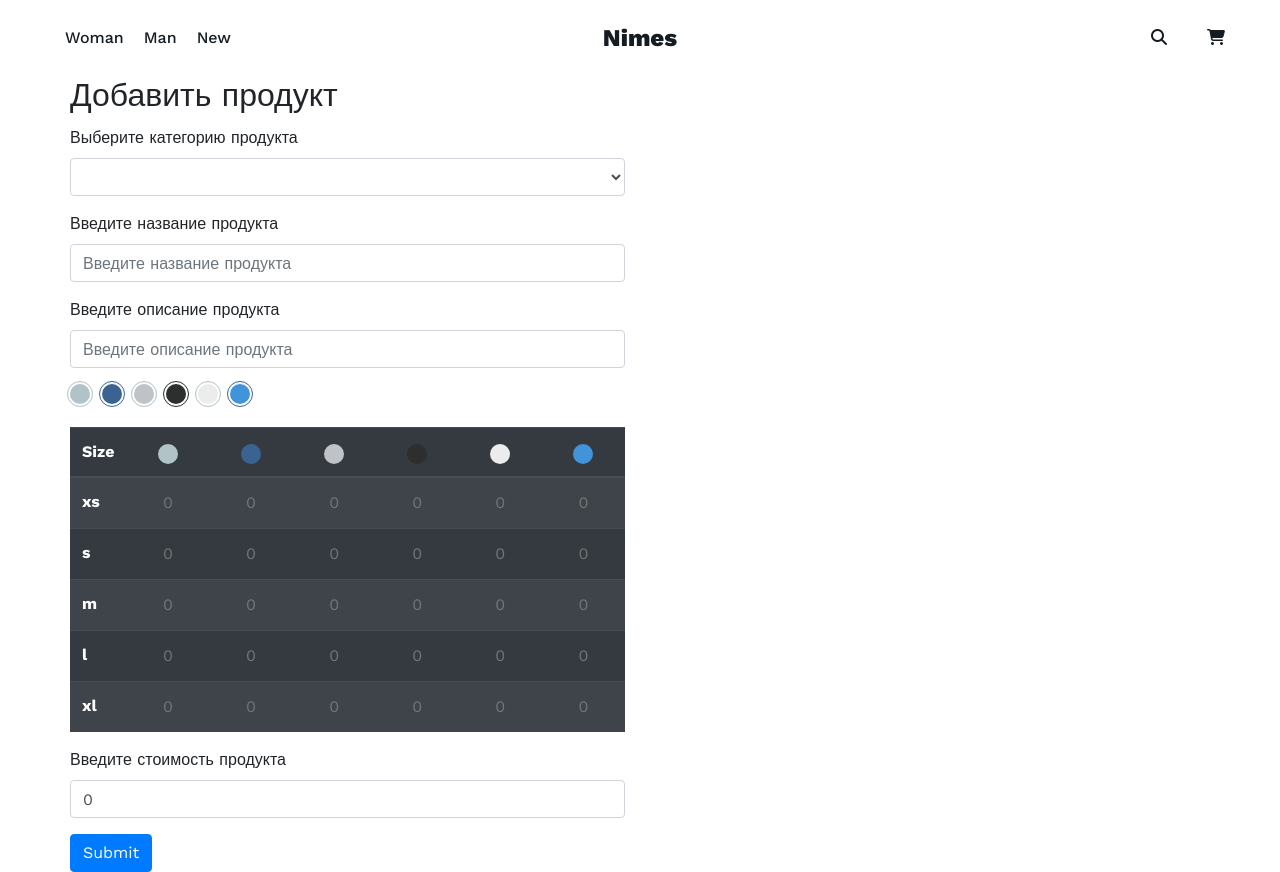
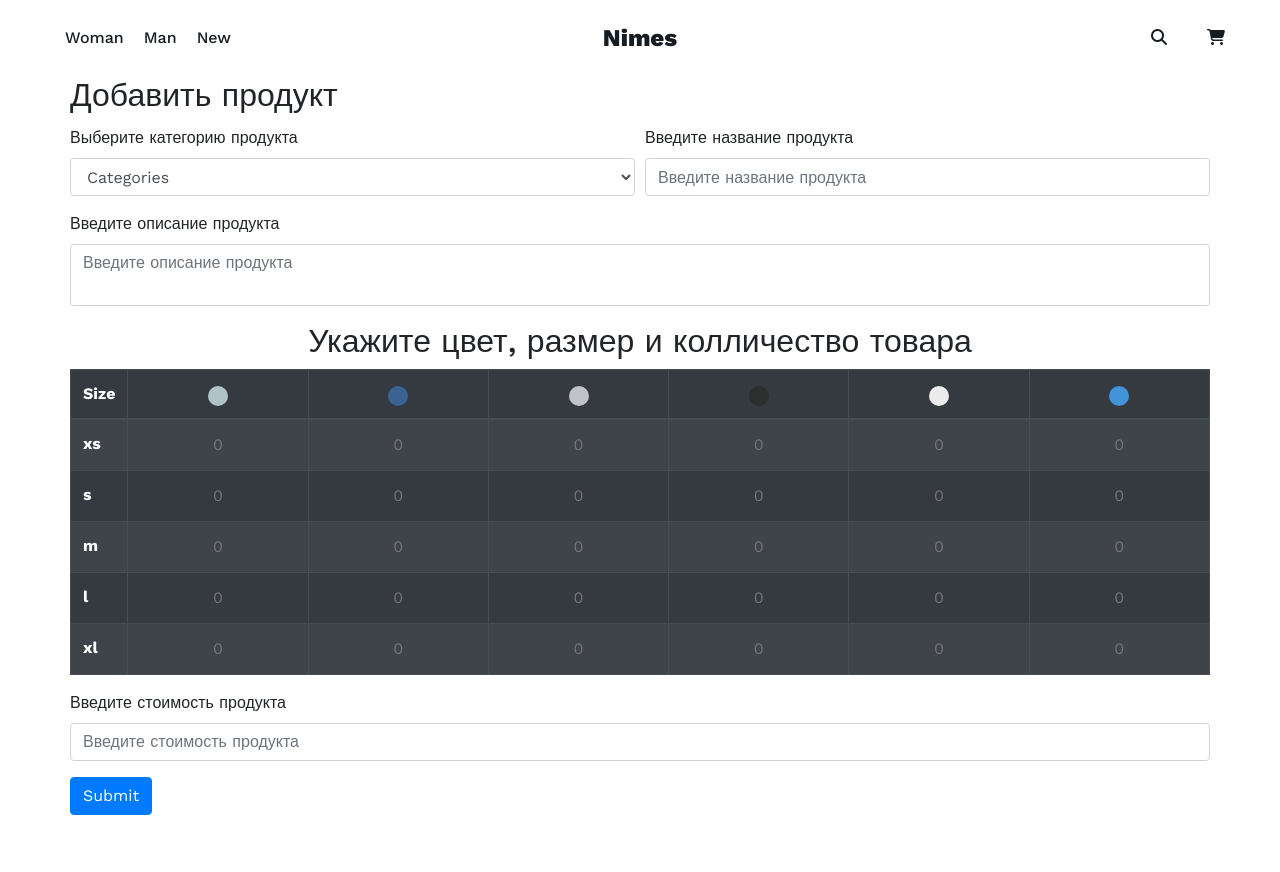
Before and after one commit to Artem71/Nimes, a Vue app: page /admin in a window 1280 px wide. After the commit the page ends 815 px from the top, so only its background shows below. Built offline with nearby package versions, Linux system fonts and the light colour scheme.

Commit message:
work with bd

```diff
--- a/package.json
+++ b/package.json
@@ -8,6 +8,7 @@
     "lint": "vue-cli-service lint"
   },
   "dependencies": {
+    "axios": "^0.19.0",
     "bootstrap": "^4.3.1",
     "core-js": "^3.3.2",
     "express": "^4.17.1",
--- a/src/components/admin/AddProduct.vue
+++ b/src/components/admin/AddProduct.vue
@@ -1,69 +1,34 @@
 <template>
   <div class="container">
     <div class="row">
-      <div class="col-lg-6">
+      <div class="col-lg-12">
         <form @submit.prevent="handleAddProducts">
           <h2 class="card-title">Добавить продукт</h2>
 
-          <div class="form-group">
+          <div class="form-row">
+            <div class="form-group col-md-6">
               <label for="productCategory">Выберите категорию продукта</label>
-            <select class="form-control" id="productCategory" v-model="category">
+              <select class="form-control" id="productCategory" v-model="formData.category">
+                <option disabled>Categories</option>
                 <option>Overalls</option>
                 <option>Jacket</option>
                 <option>Shirts</option>
                 <option>Jeans</option>
               </select>
             </div>
-
-          <div class="form-group">
+            <div class="form-group col-md-6">
               <label for="productName">Введите название продукта</label>
-            <input type="text" class="form-control" id="productName" placeholder="Введите название продукта" v-model="name">
+              <input type="text" class="form-control" id="productName" placeholder="Введите название продукта" v-model="formData.name">
+            </div>
           </div>
 
           <div class="form-group">
             <label for="productDescription">Введите описание продукта</label>
-            <input type="text" class="form-control" id="productDescription" placeholder="Введите описание продукта" v-model="description">
+            <textarea type="text" class="form-control" id="productDescription" placeholder="Введите описание продукта" v-model="formData.description"></textarea>
           </div>
 
-          <div class="form-group pick-color" @click="addColor">
-            <div class="form-check form-check-inline">
-              <input class="form-check-input" type="checkbox" id="productColorLightBlue" value="LightBlue" v-model="color['light-blue']">
-              <label class="form-check-label" for="productColorLightBlue">
-                <span class="productColor-circle"></span>
-              </label>
-            </div>
-            <div class="form-check form-check-inline">
-              <input class="form-check-input" type="checkbox" id="productColorDarkBlue" value="DarkBlue" v-model="color['dark-blue']">
-              <label class="form-check-label label-dark-blue" for="productColorDarkBlue">
-                <span class="productColor-circle dark-blue"></span>
-              </label>
-            </div>
-            <div class="form-check form-check-inline">
-              <input class="form-check-input" type="checkbox" id="productColorGrey" value="Grey" v-model="color.grey">
-              <label class="form-check-label label-dark-grey" for="productColorGrey">
-                <span class="productColor-circle grey"></span>
-              </label>
-            </div>
-            <div class="form-check form-check-inline">
-              <input class="form-check-input" type="checkbox" id="productColorBlack" value="Black" v-model="color.black">
-              <label class="form-check-label label-black" for="productColorBlack">
-                <span class="productColor-circle black"></span>
-              </label>
-            </div>
-            <div class="form-check form-check-inline">
-              <input class="form-check-input" type="checkbox" id="productColorWhite" value="White" v-model="color.white">
-              <label class="form-check-label label-dark-white" for="productColorWhite">
-                <span class="productColor-circle white"></span>
-              </label>
-            </div>
-            <div class="form-check form-check-inline">
-              <input class="form-check-input" type="checkbox" id="productColorBlue" value="Blue" v-model="color.blue">
-              <label class="form-check-label label-dark-blue" for="productColorBlue">
-                <span class="productColor-circle blue"></span>
-              </label>
-            </div>
-          </div>
-          <table class="table table-striped table-dark" ref="table">
+          <h2 class="text-center">Укажите цвет, размер и колличество товара</h2>
+          <table class="table table-striped table-bordered table-dark" ref="table">
             <thead>
               <tr ref="colorName">
                 <th scope="col">Size</th>
@@ -125,7 +90,7 @@
           </table>
           <div class="form-group">
             <label for="productPrice">Введите стоимость продукта</label>
-            <input type="text" class="form-control" id="productPrice" placeholder="Введите стоимость продукта" v-model="price">
+            <input type="text" class="form-control" id="productPrice" placeholder="Введите стоимость продукта" v-model="formData.price">
           </div>
 
           <button type="submit" class="btn btn-primary">Submit</button>
@@ -136,10 +101,13 @@
 </template>
 
 <script>
+import axios from 'axios'
+
 export default {
   data: () => {
     return {
-      category: '',
+      formData: {
+        category: 'Categories',
         name: '',
         description: '',
         color: {
@@ -184,10 +152,10 @@ export default {
             m: 0,
             l: 0,
             xl: 0
+          }
         },
-      },
-      price: 0,
-      showPopup: false
+        price: '',
+      }
     }
   },
   methods: {
@@ -207,24 +175,25 @@ export default {
               // Получить выбранный цвет
               const pickColor = this.$refs.colorName.childNodes[i].getAttribute('data-color')
 
-              this.color[pickColor][size] = quantity
+              this.formData.color[pickColor][size] = quantity
             }
           }
         })
       }
-    },
-    addColor(event) {
-      const currencyColor = event.target
-      if (currencyColor.tagName == 'INPUT') {
-        this.showPopup = true
-        console.log(currencyColor.value)
-      }
+
+
+      axios.post('http://localhost:3000/api/goods', this.formData)
+        .then(response => console.log(response))
+        .catch(e => console.log(e))
     }
   }
 }
 </script>
 
 <style lang="sass" scoped>
+  #productDescription
+    resize: none
+
   .productColor-circle
     display: block
     margin: 0 auto
@@ -232,26 +201,6 @@ export default {
     height: 20px
     background-color: #B0C3C7
     border-radius: 50%
-
-  .pick-color .form-check-label:before
-    content: ''
-    position: absolute
-    display: none
-    top: 50%
-    left: 50%
-    margin-top: -13px
-    margin-left: -13px
-    width: 26px
-    height: 26px
-    border-radius: 50%
-    background-color: transparent
-    border: 1px solid #B0C3C7
-
-  .pick-color .form-check-input
-    display: none
-
-  .pick-color .form-check-input:checked + .form-check-label:before
-    display: block
 
   .dark-blue
     background-color: #3B6392
--- /dev/null
+++ b/src/components/app/PickColor.vue
@@ -0,0 +1,101 @@
+<template>
+  <div class="form-group pick-color" @click="addColor">
+    <div class="form-check form-check-inline">
+      <input class="form-check-input" type="checkbox" id="productColorLightBlue" value="LightBlue" v-model="color['light-blue']">
+      <label class="form-check-label" for="productColorLightBlue">
+        <span class="productColor-circle"></span>
+      </label>
+    </div>
+    <div class="form-check form-check-inline">
+      <input class="form-check-input" type="checkbox" id="productColorDarkBlue" value="DarkBlue" v-model="color['dark-blue']">
+      <label class="form-check-label label-dark-blue" for="productColorDarkBlue">
+        <span class="productColor-circle dark-blue"></span>
+      </label>
+    </div>
+    <div class="form-check form-check-inline">
+      <input class="form-check-input" type="checkbox" id="productColorGrey" value="Grey" v-model="color.grey">
+      <label class="form-check-label label-dark-grey" for="productColorGrey">
+        <span class="productColor-circle grey"></span>
+      </label>
+    </div>
+    <div class="form-check form-check-inline">
+      <input class="form-check-input" type="checkbox" id="productColorBlack" value="Black" v-model="color.black">
+      <label class="form-check-label label-black" for="productColorBlack">
+        <span class="productColor-circle black"></span>
+      </label>
+    </div>
+    <div class="form-check form-check-inline">
+      <input class="form-check-input" type="checkbox" id="productColorWhite" value="White" v-model="color.white">
+      <label class="form-check-label label-dark-white" for="productColorWhite">
+        <span class="productColor-circle white"></span>
+      </label>
+    </div>
+    <div class="form-check form-check-inline">
+      <input class="form-check-input" type="checkbox" id="productColorBlue" value="Blue" v-model="color.blue">
+      <label class="form-check-label label-dark-blue" for="productColorBlue">
+        <span class="productColor-circle blue"></span>
+      </label>
+    </div>
+  </div>
+</template>
+
+<style lang="sass" scoped>
+  .productColor-circle
+    display: block
+    margin: 0 auto
+    width: 20px
+    height: 20px
+    background-color: #B0C3C7
+    border-radius: 50%
+
+  .pick-color .form-check-label:before
+    content: ''
+    position: absolute
+    display: none
+    top: 50%
+    left: 50%
+    margin-top: -13px
+    margin-left: -13px
+    width: 26px
+    height: 26px
+    border-radius: 50%
+    background-color: transparent
+    border: 1px solid #B0C3C7
+
+  .pick-color .form-check-input
+    display: none
+
+  .pick-color .form-check-input:checked + .form-check-label:before
+    display: block
+
+  .dark-blue
+    background-color: #3B6392
+
+  .grey
+    background-color: #BFC3C8
+
+  .black
+    background-color: #2D2E2E
+
+  .white
+    background-color: #ECECEC
+
+  .blue
+    background-color: #4193DA
+
+  .pick-color .label-dark-blue:before
+    border: 1px solid #3B6392
+
+  .pick-color .label-grey:before
+    border: 1px solid #BFC3C8
+
+  .pick-color .label-black:before
+    border: 1px solid #2D2E2E
+
+  .pick-color .label-white:before
+    border: 1px solid #ECECEC
+
+  .pick-color .label-blue:before
+    border: 1px solid #4193DA
+
+</style>
```
Also changed, not shown: src/server/models/Goods.js (+4 -3 lines). Lines whose indentation alone changed are shown as unchanged.
